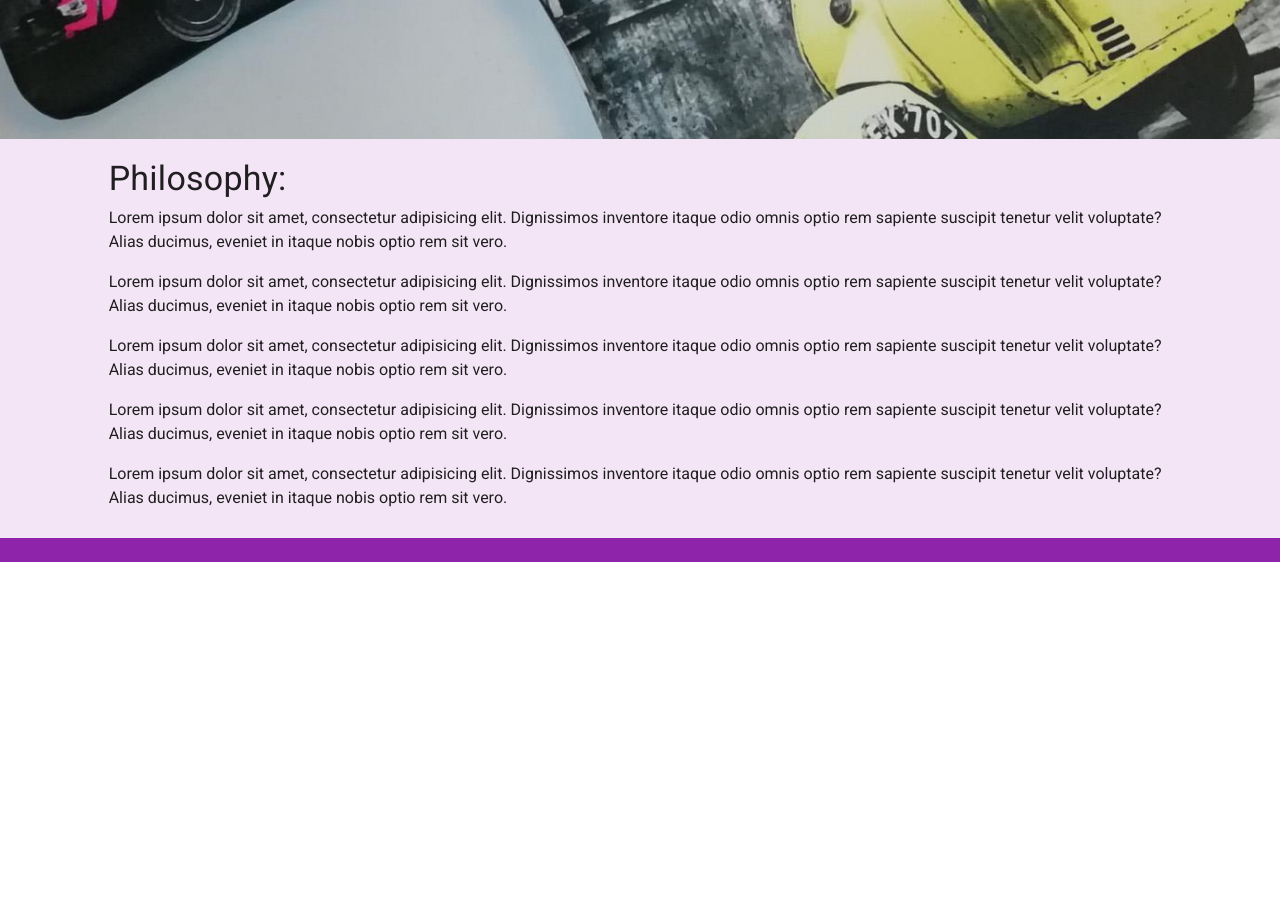
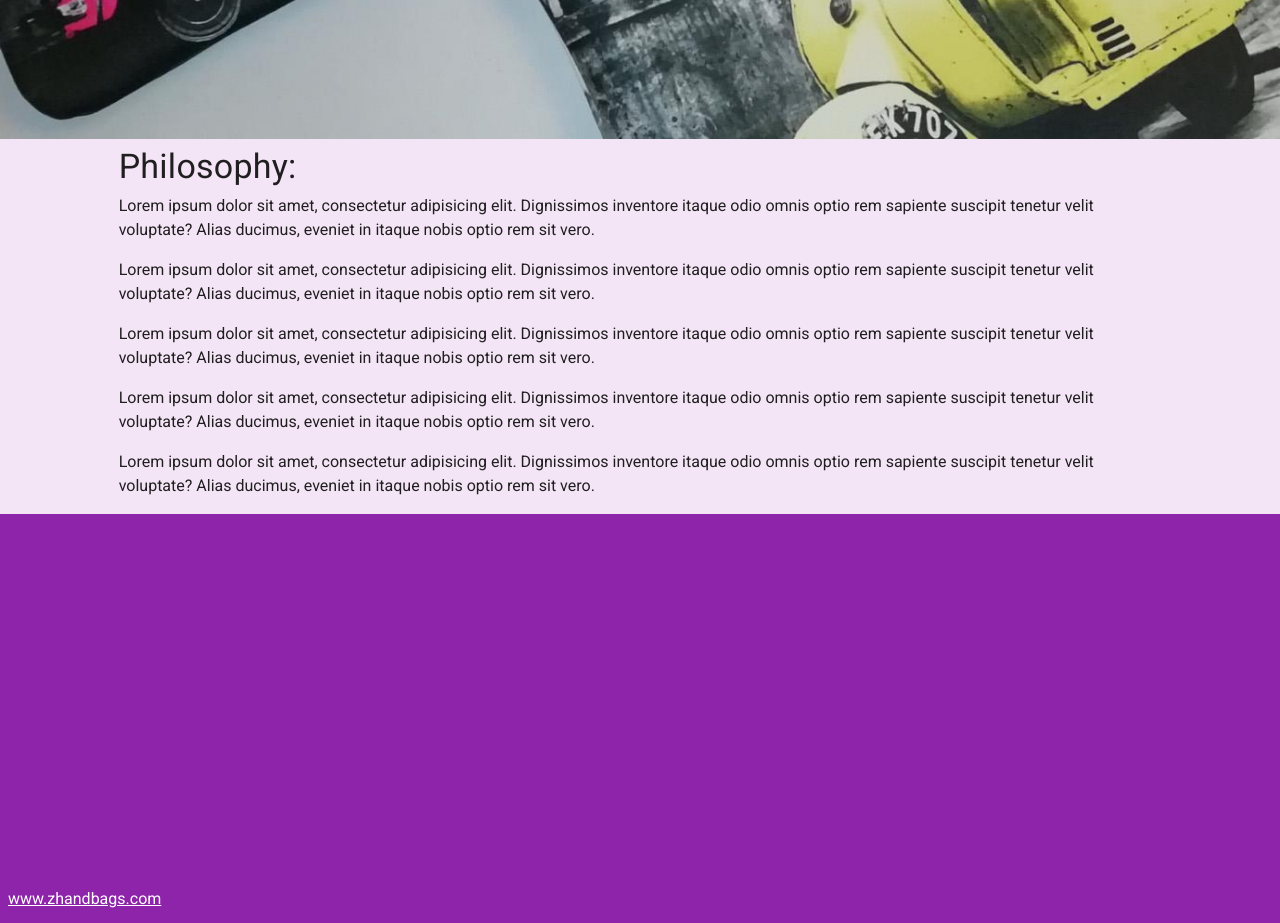
Before and after one commit to mcvio78/study__handbags, a Vue app: page / in a window 1280 px wide. Shown: the part 520-1443 px from the top of the page. Before the commit the page ends 1082 px from the top, so only its background shows below. Built offline with nearby package versions, Linux system fonts and the light colour scheme.

Commit message:
add footer, add fake hyperlink(bottom), add return on method toTop(navbar).

```diff
--- a/src/components/NavBar.vue
+++ b/src/components/NavBar.vue
@@ -1,6 +1,6 @@
 <template xmlns:v-slot="http://www.w3.org/1999/XSL/Transform">
 	<div>
-		<v-toolbar id="scroll-target" color="purple darken-1" dark>
+		<v-toolbar color="purple darken-1" dark>
 			<v-toolbar-title class="headline">
 				<span class="font-weight-bold">ZH</span>
 				<span class="font-weight-thin grey--text">andbags</span>
@@ -60,17 +60,7 @@
 				</v-list>
 			</v-menu>
 		</v-toolbar>
-		<v-btn
-			v-scroll="onScroll"
-			v-show="fab"
-			fab
-			fixed
-			dark
-			bottom
-			right
-			color="pink"
-			@click='toTop'
-		>
+		<v-btn v-scroll="onScroll" v-show="fab" fab fixed dark bottom right color="pink" @click="toTop">
 			<v-icon>mdi-home</v-icon>
 		</v-btn>
 	</div>
@@ -85,13 +75,12 @@ export default {
 
 	methods: {
 		onScroll(e) {
-			console.log('e: ', e);
 			if (typeof window === 'undefined') return;
 			const top = window.pageYOffset || e.target.scrollTop || 0;
-			this.fab = top > 20;
+			this.fab = top > 200;
 		},
 		toTop() {
-			this.$vuetify.goTo(0);
+			return this.$vuetify.goTo(0);
 		}
 	}
 };
--- a/src/views/Home.vue
+++ b/src/views/Home.vue
@@ -1,5 +1,5 @@
 <template>
-	<v-container fluid class="pa-0 purple lighten-5" height="100%">
+	<v-container id="homeContainer" fluid class="pa-0 purple lighten-5" height="100%">
 		<!--<h1>Homepage</h1>-->
 		<v-row>
 			<v-col class="text-center pa-0" cols="12">
@@ -47,8 +47,8 @@
 				</picture>
 			</v-col>
 		</v-row>
-		<v-row class='justify-center'>
-			<v-col cols="11" class='col-md-10'>
+		<v-row class="justify-center ma-0">
+			<v-col cols="11" class="col-md-10">
 				<h1 class="display-1 mb-2">Philosophy:</h1>
 				<p>
 					Lorem ipsum dolor sit amet, consectetur adipisicing elit. Dignissimos inventore itaque odio omnis optio rem
@@ -73,9 +73,13 @@
 			</v-col>
 		</v-row>
 
-
-		<v-row style="height: 3vh" class="purple darken-1"> </v-row>
-
+		<v-footer class="ma-0 pa-0">
+			<v-row style="height: 32vmax" class="purple darken-1 align-end">
+				<v-col>
+					<a href="#" onClick="return false" class="white--text my-0 mx-2">www.zhandbags.com</a>
+				</v-col>
+			</v-row>
+		</v-footer>
 	</v-container>
 </template>
 
```
